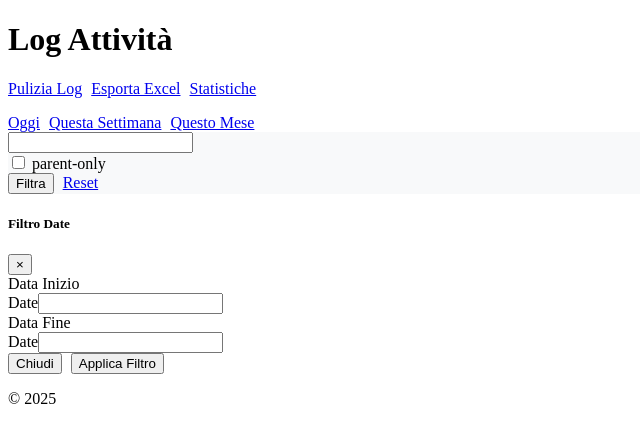
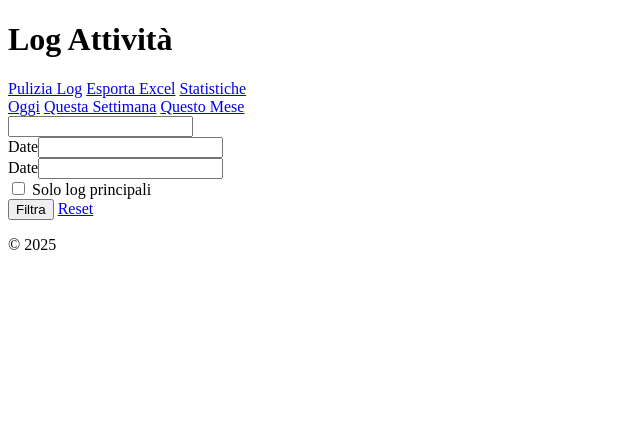
Before and after one commit to fanovi/TherapyCRM, a Yii app: the page made by backend/views/activity-log/index.php in a window 1280 px wide. Shown: the part 44-487 px from the top of the page, without its empty margins (0-640 px from the left). Run offline with PHP 8.4 and a stand-in for Yii, Linux system fonts and the light colour scheme; the template is opened without the code that fills it, so the values that code supplies are empty; form fields are guessed from the names that the template uses; some libraries are stand-ins or nearby versions.

Commit message:
Refactor activity log index view: Removed unused DatePicker widget and replaced it with Tailwind CSS styled components for improved layout and user experience. Enhanced filtering options with a more modern design, including date inputs and checkboxes. Updated grid view for better visual organization and accessibility.

```diff
--- a/backend/views/activity-log/index.php
+++ b/backend/views/activity-log/index.php
@@ -7,7 +7,6 @@ use yii\helpers\Url;
 use common\models\ActivityLog;
 use common\helpers\ActivityLogHelper;
 use yii\widgets\ActiveForm;
-use kartik\date\DatePicker;
 
 /* @var $this yii\web\View */
 /* @var $searchModel backend\controllers\ActivityLogSearch */
@@ -22,13 +21,12 @@ $this->params['breadcrumbs'][] = $this->title;
 ?>
 <div class="activity-log-index">
 
-    <h1><?= Html::encode($this->title) ?></h1>
+    <h1 class="text-2xl font-semibold text-gray-900 dark:text-gray-100 mb-6"><?= Html::encode($this->title) ?></h1>
 
-    <div class="row mb-3">
-        <div class="col-md-6">
-            <p>
+    <div class="flex flex-wrap gap-4 mb-6">
+        <div class="flex-1">
             <?= Html::a('Pulizia Log', ['cleanup'], [
-                    'class' => 'btn btn-warning',
+                'class' => 'inline-flex items-center px-4 py-2 border border-transparent rounded-md shadow-sm text-sm font-medium text-white bg-yellow-600 hover:bg-yellow-700 focus:outline-none focus:ring-2 focus:ring-offset-2 focus:ring-yellow-500',
                 'data' => [
                     'confirm' => 'Eliminare i log più vecchi di 90 giorni?',
                     'method' => 'post',
@@ -36,174 +34,156 @@ $this->params['breadcrumbs'][] = $this->title;
             ]) ?>
 
             <?= Html::a('Esporta Excel', ['export', 'ActivityLogSearch' => Yii::$app->request->queryParams['ActivityLogSearch'] ?? []], [
-                    'class' => 'btn btn-success',
+                'class' => 'inline-flex items-center px-4 py-2 border border-transparent rounded-md shadow-sm text-sm font-medium text-white bg-green-600 hover:bg-green-700 focus:outline-none focus:ring-2 focus:ring-offset-2 focus:ring-green-500 ml-2',
                 'target' => '_blank',
             ]) ?>
 
             <?= Html::a('Statistiche', ['stats'], [
-                    'class' => 'btn btn-info',
+                'class' => 'inline-flex items-center px-4 py-2 border border-transparent rounded-md shadow-sm text-sm font-medium text-white bg-blue-600 hover:bg-blue-700 focus:outline-none focus:ring-2 focus:ring-offset-2 focus:ring-blue-500 ml-2',
             ]) ?>
-            </p>
         </div>
-        <div class="col-md-6 text-right">
-            <div class="btn-group">
-                <?= Html::a('Oggi', ['index', 'ActivityLogSearch[date_from]' => date('Y-m-d'), 'ActivityLogSearch[date_to]' => date('Y-m-d')], ['class' => 'btn btn-outline-primary btn-sm']) ?>
-                <?= Html::a('Questa Settimana', ['index', 'ActivityLogSearch[date_from]' => date('Y-m-d', strtotime('-7 days')), 'ActivityLogSearch[date_to]' => date('Y-m-d')], ['class' => 'btn btn-outline-primary btn-sm']) ?>
-                <?= Html::a('Questo Mese', ['index', 'ActivityLogSearch[date_from]' => date('Y-m-01'), 'ActivityLogSearch[date_to]' => date('Y-m-d')], ['class' => 'btn btn-outline-primary btn-sm']) ?>
-            </div>
+        <div class="flex gap-2">
+            <?= Html::a('Oggi', ['index', 'ActivityLogSearch[date_from]' => date('Y-m-d'), 'ActivityLogSearch[date_to]' => date('Y-m-d')], [
+                'class' => 'inline-flex items-center px-3 py-2 border border-gray-300 shadow-sm text-sm font-medium rounded-md text-gray-700 bg-white hover:bg-gray-50 focus:outline-none focus:ring-2 focus:ring-offset-2 focus:ring-blue-500'
+            ]) ?>
+            <?= Html::a('Questa Settimana', ['index', 'ActivityLogSearch[date_from]' => date('Y-m-d', strtotime('-7 days')), 'ActivityLogSearch[date_to]' => date('Y-m-d')], [
+                'class' => 'inline-flex items-center px-3 py-2 border border-gray-300 shadow-sm text-sm font-medium rounded-md text-gray-700 bg-white hover:bg-gray-50 focus:outline-none focus:ring-2 focus:ring-offset-2 focus:ring-blue-500'
+            ]) ?>
+            <?= Html::a('Questo Mese', ['index', 'ActivityLogSearch[date_from]' => date('Y-m-01'), 'ActivityLogSearch[date_to]' => date('Y-m-d')], [
+                'class' => 'inline-flex items-center px-3 py-2 border border-gray-300 shadow-sm text-sm font-medium rounded-md text-gray-700 bg-white hover:bg-gray-50 focus:outline-none focus:ring-2 focus:ring-offset-2 focus:ring-blue-500'
+            ]) ?>
         </div>
     </div>
 
-    <div class="card mb-4">
-        <div class="card-body">
+    <div class="bg-white dark:bg-gray-800 rounded-lg shadow-sm p-6 mb-6">
         <?php $form = ActiveForm::begin(['method' => 'get']); ?>
-            <div class="row">
-                <div class="col-md-3">
+        <div class="grid grid-cols-1 md:grid-cols-4 gap-4">
+            <div>
                 <?= Html::dropDownList('user_id', $filters['user_id'], $users, [
-                        'class' => 'form-control',
+                    'class' => 'mt-1 block w-full rounded-md border-gray-300 shadow-sm focus:border-blue-500 focus:ring-blue-500 sm:text-sm dark:bg-gray-700 dark:border-gray-600 dark:text-gray-300',
                     'prompt' => 'Tutti gli utenti'
                 ]) ?>
             </div>
-                <div class="col-md-3">
+            <div>
                 <?= Html::dropDownList('action', $filters['action'], $actions, [
-                        'class' => 'form-control',
+                    'class' => 'mt-1 block w-full rounded-md border-gray-300 shadow-sm focus:border-blue-500 focus:ring-blue-500 sm:text-sm dark:bg-gray-700 dark:border-gray-600 dark:text-gray-300',
                     'prompt' => 'Tutte le azioni'
                 ]) ?>
             </div>
-                <div class="col-md-3">
+            <div>
                 <?= Html::dropDownList('entity_name', $filters['entity_name'], $entities, [
-                        'class' => 'form-control',
+                    'class' => 'mt-1 block w-full rounded-md border-gray-300 shadow-sm focus:border-blue-500 focus:ring-blue-500 sm:text-sm dark:bg-gray-700 dark:border-gray-600 dark:text-gray-300',
                     'prompt' => 'Tutte le entità'
                 ]) ?>
             </div>
-                <div class="col-md-3">
+            <div>
                 <?= Html::textInput('search', $filters['search'], [
-                        'class' => 'form-control',
+                    'class' => 'mt-1 block w-full rounded-md border-gray-300 shadow-sm focus:border-blue-500 focus:ring-blue-500 sm:text-sm dark:bg-gray-700 dark:border-gray-600 dark:text-gray-300',
                     'placeholder' => 'Cerca...'
                 ]) ?>
             </div>
         </div>
 
-            <div class="row mt-3">
-                <div class="col-md-3">
-                    <?= DatePicker::widget([
-                        'name' => 'date_from',
-                        'value' => $filters['date_from'],
-                        'options' => ['placeholder' => 'Data da'],
-                        'pluginOptions' => [
-                            'autoclose' => true,
-                            'format' => 'yyyy-mm-dd'
-                        ]
-                    ]); ?>
+        <div class="grid grid-cols-1 md:grid-cols-4 gap-4 mt-4">
+            <div>
+                <?= Html::input('date', 'date_from', $filters['date_from'], [
+                    'class' => 'mt-1 block w-full rounded-md border-gray-300 shadow-sm focus:border-blue-500 focus:ring-blue-500 sm:text-sm dark:bg-gray-700 dark:border-gray-600 dark:text-gray-300',
+                    'placeholder' => 'Data da'
+                ]) ?>
             </div>
-                <div class="col-md-3">
-                    <?= DatePicker::widget([
-                        'name' => 'date_to',
-                        'value' => $filters['date_to'],
-                        'options' => ['placeholder' => 'Data a'],
-                        'pluginOptions' => [
-                            'autoclose' => true,
-                            'format' => 'yyyy-mm-dd'
-                        ]
-                    ]); ?>
+            <div>
+                <?= Html::input('date', 'date_to', $filters['date_to'], [
+                    'class' => 'mt-1 block w-full rounded-md border-gray-300 shadow-sm focus:border-blue-500 focus:ring-blue-500 sm:text-sm dark:bg-gray-700 dark:border-gray-600 dark:text-gray-300',
+                    'placeholder' => 'Data a'
+                ]) ?>
             </div>
-                <div class="col-md-3">
-                    <div class="form-check">
+            <div class="flex items-center">
+                <label class="inline-flex items-center">
                     <?= Html::checkbox('parent_only', $filters['parent_only'], [
-                            'class' => 'form-check-input',
+                        'class' => 'rounded border-gray-300 text-blue-600 shadow-sm focus:border-blue-500 focus:ring-blue-500',
                         'id' => 'parent-only'
                     ]) ?>
-                        <?= Html::label('Solo log principali', 'parent-only', ['class' => 'form-check-label']) ?>
+                    <span class="ml-2 text-sm text-gray-600 dark:text-gray-400">Solo log principali</span>
+                </label>
             </div>
-                </div>
-                <div class="col-md-3">
-                    <?= Html::submitButton('Filtra', ['class' => 'btn btn-primary']) ?>
-                    <?= Html::a('Reset', ['index'], ['class' => 'btn btn-outline-secondary']) ?>
+            <div class="flex items-center gap-2">
+                <?= Html::submitButton('Filtra', ['class' => 'inline-flex items-center px-4 py-2 border border-transparent rounded-md shadow-sm text-sm font-medium text-white bg-blue-600 hover:bg-blue-700 focus:outline-none focus:ring-2 focus:ring-offset-2 focus:ring-blue-500']) ?>
+                <?= Html::a('Reset', ['index'], ['class' => 'inline-flex items-center px-4 py-2 border border-gray-300 rounded-md shadow-sm text-sm font-medium text-gray-700 bg-white hover:bg-gray-50 focus:outline-none focus:ring-2 focus:ring-offset-2 focus:ring-blue-500']) ?>
             </div>
         </div>
         <?php ActiveForm::end(); ?>
     </div>
-    </div>
 
     <?php Pjax::begin(); ?>
 
+    <div class="bg-white dark:bg-gray-800 rounded-lg shadow overflow-hidden">
         <?= GridView::widget([
             'dataProvider' => $dataProvider,
+            'tableOptions' => ['class' => 'min-w-full divide-y divide-gray-200 dark:divide-gray-700'],
+            'headerRowOptions' => ['class' => 'bg-gray-50 dark:bg-gray-700'],
+            'rowOptions' => ['class' => 'hover:bg-gray-50 dark:hover:bg-gray-600'],
             'columns' => [
                 [
                     'attribute' => 'created_at',
                     'format' => ['datetime', 'php:d/m/Y H:i:s'],
-                'headerOptions' => ['style' => 'width: 150px;'],
+                    'headerOptions' => ['class' => 'px-6 py-3 text-left text-xs font-medium text-gray-500 dark:text-gray-300 uppercase tracking-wider'],
+                    'contentOptions' => ['class' => 'px-6 py-4 whitespace-nowrap text-sm text-gray-900 dark:text-gray-100'],
                 ],
                 [
                     'attribute' => 'user_id',
                     'value' => 'user.username',
                     'label' => 'Utente',
-                'headerOptions' => ['style' => 'width: 150px;'],
+                    'headerOptions' => ['class' => 'px-6 py-3 text-left text-xs font-medium text-gray-500 dark:text-gray-300 uppercase tracking-wider'],
+                    'contentOptions' => ['class' => 'px-6 py-4 whitespace-nowrap text-sm text-gray-900 dark:text-gray-100'],
                 ],
                 [
                     'attribute' => 'action',
                     'value' => function ($model) use ($actions) {
                         return $actions[$model->action] ?? $model->action;
                     },
-                'headerOptions' => ['style' => 'width: 100px;'],
+                    'headerOptions' => ['class' => 'px-6 py-3 text-left text-xs font-medium text-gray-500 dark:text-gray-300 uppercase tracking-wider'],
+                    'contentOptions' => ['class' => 'px-6 py-4 whitespace-nowrap text-sm text-gray-900 dark:text-gray-100'],
                 ],
-            'entity_name',
+                [
+                    'attribute' => 'entity_name',
+                    'headerOptions' => ['class' => 'px-6 py-3 text-left text-xs font-medium text-gray-500 dark:text-gray-300 uppercase tracking-wider'],
+                    'contentOptions' => ['class' => 'px-6 py-4 whitespace-nowrap text-sm text-gray-900 dark:text-gray-100'],
+                ],
                 [
                     'attribute' => 'entity_id',
-                'headerOptions' => ['style' => 'width: 80px;'],
+                    'headerOptions' => ['class' => 'px-6 py-3 text-left text-xs font-medium text-gray-500 dark:text-gray-300 uppercase tracking-wider'],
+                    'contentOptions' => ['class' => 'px-6 py-4 whitespace-nowrap text-sm text-gray-900 dark:text-gray-100'],
                 ],
                 [
                     'attribute' => 'parent_log_id',
                     'value' => function ($model) {
                         return $model->parent_log_id ?
-                        Html::a('Log Padre #' . $model->parent_log_id, ['view', 'id' => $model->parent_log_id]) :
+                            Html::a('Log Padre #' . $model->parent_log_id, ['view', 'id' => $model->parent_log_id], ['class' => 'text-blue-600 hover:text-blue-900 dark:text-blue-400 dark:hover:text-blue-300']) :
                             null;
                     },
                     'format' => 'raw',
-                'headerOptions' => ['style' => 'width: 120px;'],
+                    'headerOptions' => ['class' => 'px-6 py-3 text-left text-xs font-medium text-gray-500 dark:text-gray-300 uppercase tracking-wider'],
+                    'contentOptions' => ['class' => 'px-6 py-4 whitespace-nowrap text-sm text-gray-900 dark:text-gray-100'],
                 ],
                 [
                     'class' => 'yii\grid\ActionColumn',
                     'template' => '{view}',
-                'headerOptions' => ['style' => 'width: 50px;'],
+                    'buttons' => [
+                        'view' => function ($url, $model) {
+                            return Html::a('<svg class="w-5 h-5" fill="none" stroke="currentColor" viewBox="0 0 24 24" xmlns="http://www.w3.org/2000/svg"><path stroke-linecap="round" stroke-linejoin="round" stroke-width="2" d="M15 12a3 3 0 11-6 0 3 3 0 016 0z"></path><path stroke-linecap="round" stroke-linejoin="round" stroke-width="2" d="M2.458 12C3.732 7.943 7.523 5 12 5c4.478 0 8.268 2.943 9.542 7-1.274 4.057-5.064 7-9.542 7-4.477 0-8.268-2.943-9.542-7z"></path></svg>', $url, [
+                                'class' => 'text-blue-600 hover:text-blue-900 dark:text-blue-400 dark:hover:text-blue-300',
+                                'title' => 'Visualizza',
+                            ]);
+                        },
+                    ],
+                    'headerOptions' => ['class' => 'px-6 py-3 text-left text-xs font-medium text-gray-500 dark:text-gray-300 uppercase tracking-wider'],
+                    'contentOptions' => ['class' => 'px-6 py-4 whitespace-nowrap text-sm text-gray-900 dark:text-gray-100'],
                 ],
             ],
         ]); ?>
+    </div>
 
     <?php Pjax::end(); ?>
-
-    <!-- Filtri date in modal -->
-    <div class="modal fade" id="dateFilterModal" tabindex="-1">
-        <div class="modal-dialog">
-            <div class="modal-content">
-                <div class="modal-header">
-                    <h5 class="modal-title">Filtro Date</h5>
-                    <button type="button" class="close" data-dismiss="modal">
-                        <span>&times;</span>
-                    </button>
-                </div>
-                <div class="modal-body">
-                    <?= Html::beginForm(['index'], 'get', ['id' => 'date-filter-form']) ?>
-                    <div class="row">
-                        <div class="col-md-6">
-                            <label>Data Inizio</label>
-                            <?= Html::input('date', 'ActivityLogSearch[date_from]', $searchModel->date_from, ['class' => 'form-control']) ?>
-                        </div>
-                        <div class="col-md-6">
-                            <label>Data Fine</label>
-                            <?= Html::input('date', 'ActivityLogSearch[date_to]', $searchModel->date_to, ['class' => 'form-control']) ?>
-                        </div>
-                    </div>
-                    <?= Html::endForm() ?>
-                </div>
-                <div class="modal-footer">
-                    <button type="button" class="btn btn-secondary" data-dismiss="modal">Chiudi</button>
-                    <button type="button" class="btn btn-primary" onclick="$('#date-filter-form').submit()">Applica Filtro</button>
-                </div>
-            </div>
-        </div>
-    </div>
 
 </div>
 
@@ -213,38 +193,5 @@ $(document).ready(function() {
     setInterval(function() {
         $.pjax.reload({container: '#pjax-grid-activity-log'});
     }, 30000);
-
-    // Tooltip per i campi troncati
-    $('[data-toggle="tooltip"]').tooltip();
 });
 </script>
-
-<style>
-.badge {
-    font-size: 0.8em;
-}
-
-.activity-log-index .grid-view {
-    overflow-x: auto;
-}
-
-.activity-log-index .grid-view th,
-.activity-log-index .grid-view td {
-    white-space: nowrap;
-    overflow: hidden;
-    text-overflow: ellipsis;
-}
-
-.activity-log-index .grid-view td:nth-child(7) {
-    white-space: normal;
-    word-wrap: break-word;
-}
-
-.btn-group .btn {
-    margin-right: 5px;
-}
-
-.activity-log-index .card { background-color: #f8f9fa; }
-.activity-log-index .form-control { margin-bottom: 10px; }
-.activity-log-index .btn { margin-right: 5px; }
-</style>
--- a/composer.json
+++ b/composer.json
@@ -22,8 +22,7 @@
         "doctrine/annotations": "^2.0",
         "yiisoft/yii2-httpclient": "^2.0",
         "mpdf/mpdf": "^8.2",
-        "phpoffice/phpspreadsheet": "^4.4",
-        "kartik-v/yii2-widget-datepicker": "^1.4"
+        "phpoffice/phpspreadsheet": "^4.4"
     },
     "require-dev": {
         "yiisoft/yii2-debug": "~2.1.0",
```
Also changed, not shown: 1 other file. Lines whose indentation alone changed are shown as unchanged.
